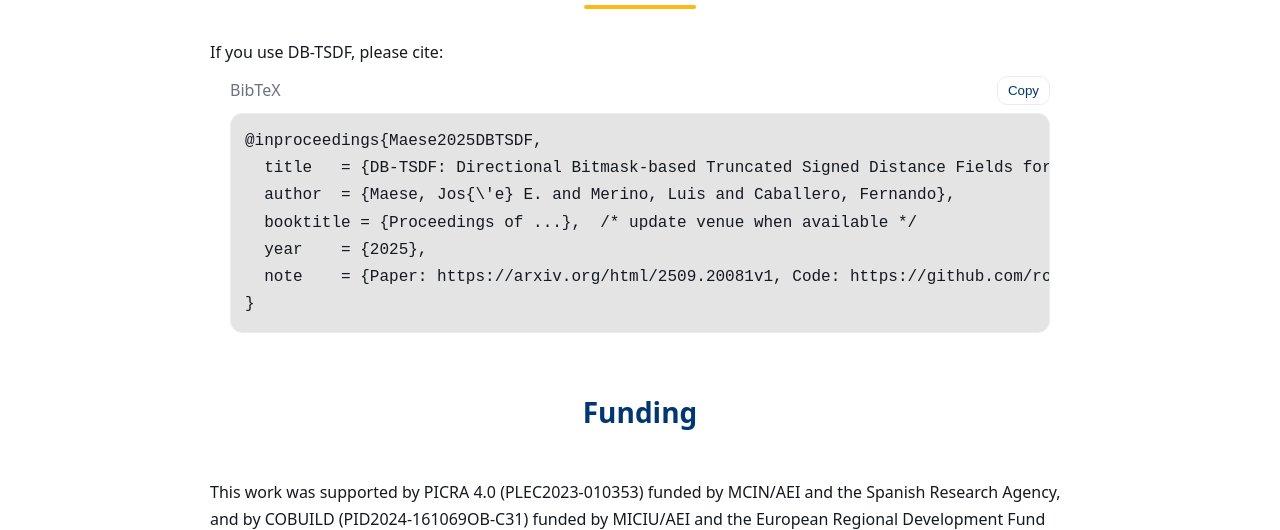
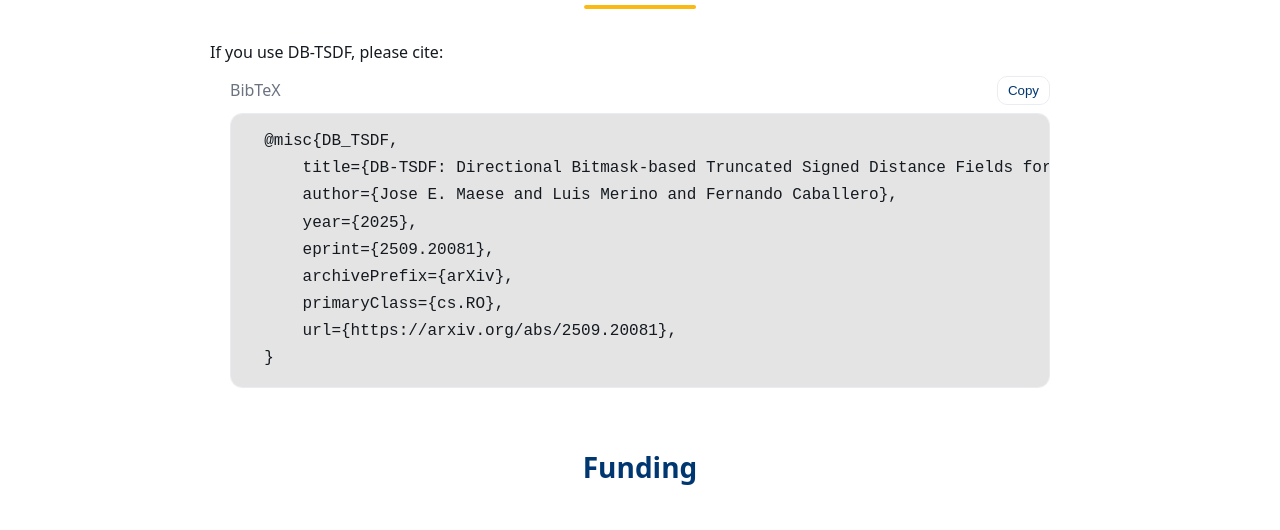
Before and after one commit to robotics-upo/DB-TSDF, a plain HTML site: page docs/index.html in a window 1280 px wide. Shown: the part 2024-2554 px from the top of the page. Drawn offline with Linux system fonts and the light colour scheme.

Commit message:
Add DB-TSDF project page

```diff
--- a/docs/index.html
+++ b/docs/index.html
@@ -270,7 +270,7 @@
 
     <!-- External quick links -->
     <div class="quick-links">
-      <a class="btn" href="https://arxiv.org/html/2509.20081v1" target="_blank" rel="noopener">
+      <a class="btn" href="https://arxiv.org/abs/2509.20081" target="_blank" rel="noopener">
         <span class="dot"></span>Paper
       </a>
       <a class="btn" href="https://www.youtube.com/watch?v=P4Hx4bD1OmM" target="_blank" rel="noopener">
@@ -346,13 +346,17 @@
         <div class="label" style="color:var(--muted);">BibTeX</div>
         <button class="copy" id="copy-cite">Copy</button>
       </div>
-<pre id="bibtex">@inproceedings{Maese2025DBTSDF,
-  title   = {DB-TSDF: Directional Bitmask-based Truncated Signed Distance Fields for Efficient Volumetric Mapping},
-  author  = {Maese, Jos{\'e} E. and Merino, Luis and Caballero, Fernando},
-  booktitle = {Proceedings of ...},  /* update venue when available */
-  year    = {2025},
-  note    = {Paper: https://arxiv.org/html/2509.20081v1, Code: https://github.com/robotics-upo/DB-TSDF}
-}</pre>
+<pre id="bibtex">
+  @misc{DB_TSDF,
+      title={DB-TSDF: Directional Bitmask-based Truncated Signed Distance Fields for Efficient Volumetric Mapping},
+      author={Jose E. Maese and Luis Merino and Fernando Caballero},
+      year={2025},
+      eprint={2509.20081},
+      archivePrefix={arXiv},
+      primaryClass={cs.RO},
+      url={https://arxiv.org/abs/2509.20081},
+  }
+</pre>
     </div>
   </section>
 
```
